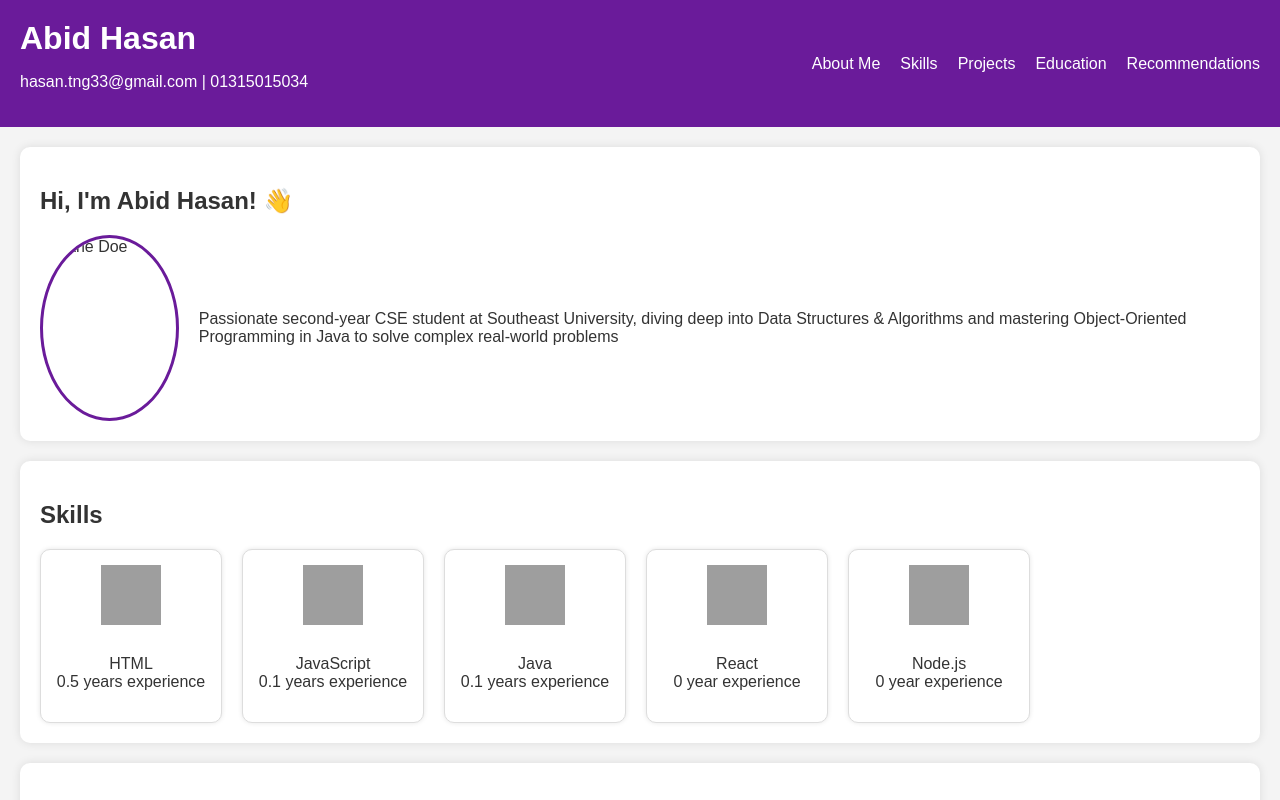
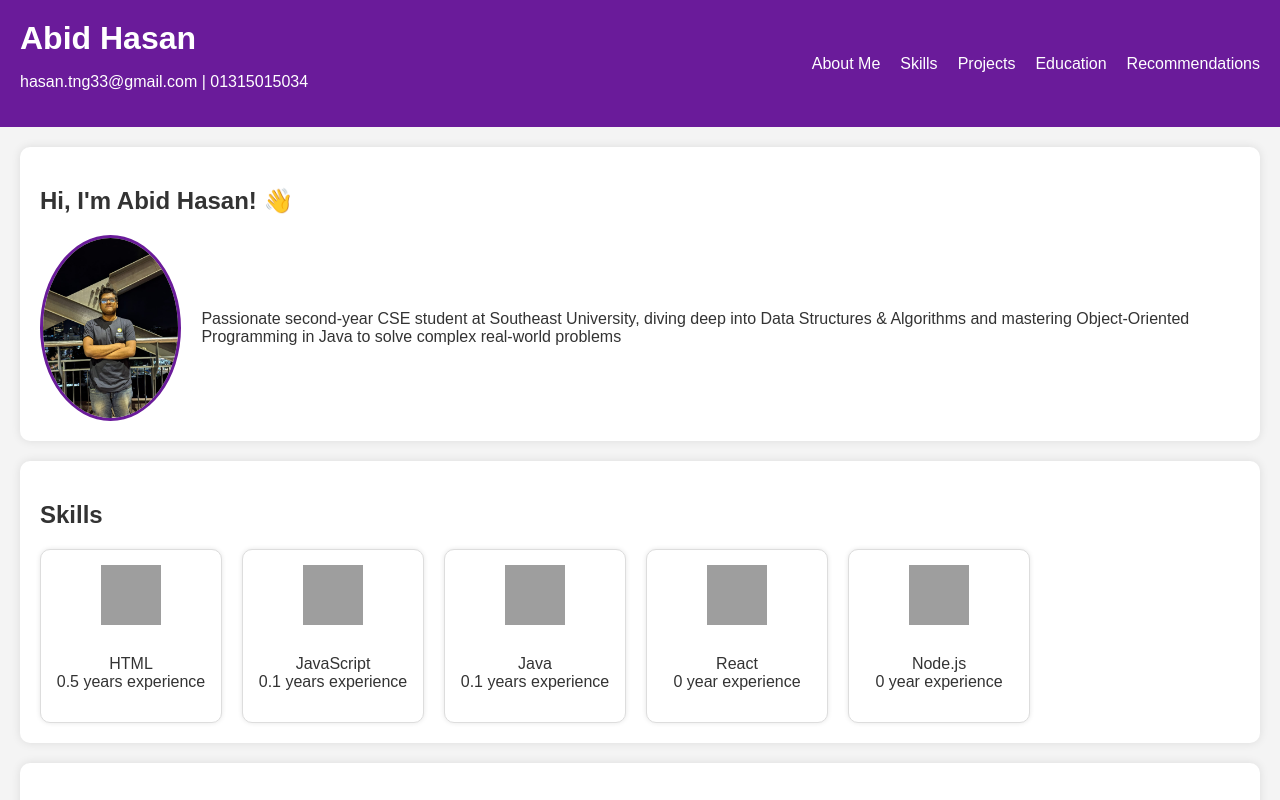
Before and after one commit to hasan2733/My-portfolio, a plain HTML site: page index.html in a window 1280 px wide. Shown: the top 800 px of the page. Drawn offline with Linux system fonts and the light colour scheme; grey boxes are pictures that could not be loaded.

Commit message:
Update index.html

```diff
--- a/index.html
+++ b/index.html
@@ -26,7 +26,7 @@
   <section id="about" class="section">
     <h2>Hi, I'm Abid Hasan! 👋</h2>
     <div class="about-container">
-      <img src="abid2.jpg" alt="Jane Doe" class="profile-image">
+      <img src="https://github.com/hasan2733/My-portfolio/blob/main/WhatsApp%20Image%202025-01-01%20at%2016.51.15_87a6ef57.jpg" alt="Jane Doe" class="profile-image">
       <p>
         Passionate second-year CSE student at Southeast University, diving deep into Data Structures & Algorithms and mastering Object-Oriented Programming in Java to solve complex real-world problems
       </p>
```
